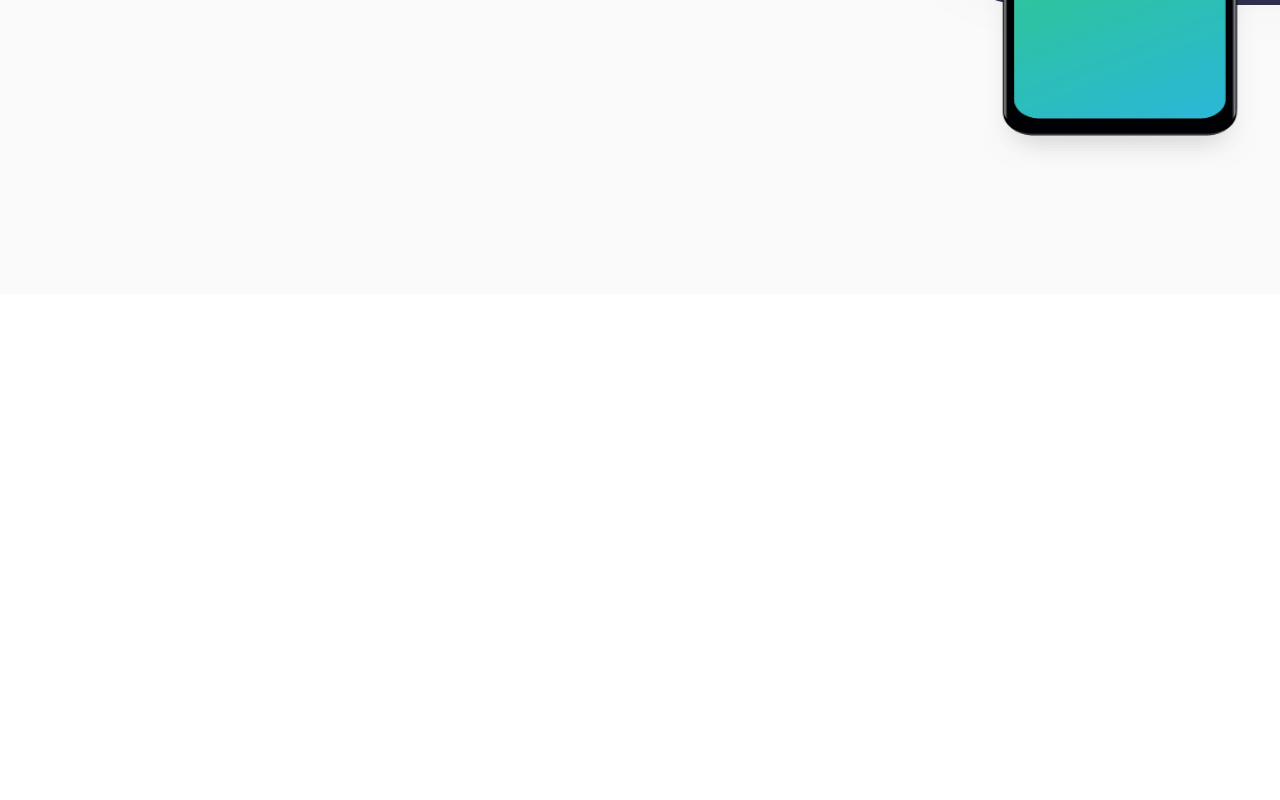
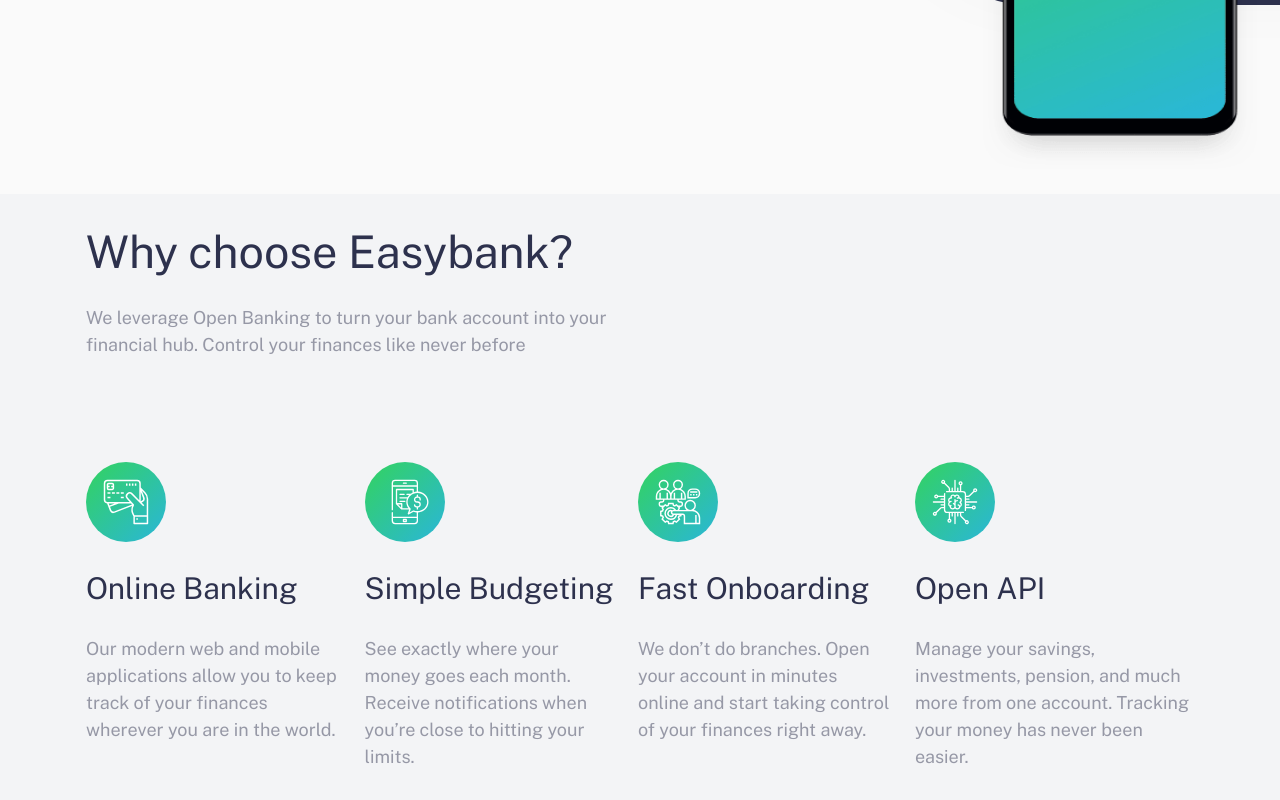
Before and after one commit to jaomanoel/easybank, a Next.js app: page / in a window 1280 px wide. Shown: the part 596-1396 px from the top of the page. Before the commit the page ends 890 px from the top, so only its background shows below. Built offline with nearby package versions, Linux system fonts and the light colour scheme.

Commit message:
Created section of characteristic

```diff
--- /dev/null
+++ b/src/components/Card/Card.tsx
@@ -0,0 +1,23 @@
+/* eslint-disable @next/next/no-img-element */
+import { type } from "os";
+import React from "react";
+
+export type CardProps = {
+    image: string;
+    title: string;
+    desc: string;
+};
+
+const Card: React.FC<CardProps> = ({ image, title, desc }) => {
+    return (
+        <div className="flex flex-col items-center md:items-start gap-24">
+            <img className="w-32 h-32" src={image} alt={title} />
+            <h3 className="text-dark-blue text-[2.8rem] md:text-[3rem]">
+                {title}
+            </h3>
+            <p className="text-grayish-blue text-center md:text-left text-base md:text-lg ">{desc}</p>
+        </div>
+    );
+};
+
+export { Card };
--- /dev/null
+++ b/src/components/Card/index.ts
@@ -0,0 +1 @@
+export {Card} from "./Card";
--- /dev/null
+++ b/src/hooks/useCard.ts
@@ -0,0 +1,40 @@
+import { CardProps } from "@/components/Card/Card";
+import { useState } from "react";
+
+export const useCard = () => {
+    const [items, setItems] = useState<CardProps[]>([
+        {
+            image: "./icons/icon-online.svg",
+            title: "Online Banking",
+            desc: "Our modern web and mobile applications allow you to keep track of your finances wherever you are in the world.",
+        },
+        {
+            image: "./icons/icon-budgeting.svg",
+            title: "Simple Budgeting",
+            desc: "See exactly where your money goes each month. Receive notifications when you’re close to hitting your limits.",
+        },
+        {
+            image: "./icons/icon-onboarding.svg",
+            title: "Fast Onboarding",
+            desc: "We don’t do branches. Open your account in minutes online and start taking control of your finances right away.",
+        },
+        {
+            image: "./icons/icon-api.svg",
+            title: "Open API",
+            desc: " Manage your savings, investments, pension, and much more from one account. Tracking your money has never been easier.",
+        },
+    ]);
+
+    function getItems(): CardProps[] {
+        return items;
+    }
+
+    function setItem(item: CardProps) {
+        setItems([...items, item]);
+    }
+
+    return {
+        getItems,
+        setItem,
+    };
+};
--- a/src/templates/Home/index.tsx
+++ b/src/templates/Home/index.tsx
@@ -3,6 +3,8 @@
 
 import { Public_Sans } from "next/font/google";
 import { Hero } from "@/components/Hero";
+import { useCard } from "@/hooks/useCard";
+import { Card } from "@/components/Card";
 
 const public_sans = Public_Sans({
     subsets: ["latin"],
@@ -10,10 +12,35 @@
 });
 
 function Home() {
+    const card = useCard();
+
     return (
         <div className={public_sans.className + " h-[100vh]"}>
             <Header />
             <Hero />
+            <section className="w-full bg-light-grayish-blue flex items-center justify-center md:-translate-y-100 py-60 md:py-30">
+                <div className="w-full max-w-screen-default flex flex-col items-center md:items-start gap-24 px-16 xl:px-16 ">
+                    <h2 className="text-dark-blue text-[3.2rem] md:text-[4.5rem] text-center md:text-left leading-tight">
+                        Why choose Easybank?
+                    </h2>
+                    <p className="text-grayish-blue text-center md:text-left text-base md:text-lg md:max-w-[50%]">
+                        We leverage Open Banking to turn your bank account into
+                        your financial hub. Control your finances like never
+                        before
+                    </p>
+
+                    <div className="w-full flex flex-col md:flex-row items-center md:items-start justify-center md:justify-between gap-24 pt-24 md:pt-32">
+                        {card.getItems().map((item, index) => (
+                            <Card
+                                key={index}
+                                image={item.image}
+                                title={item.title}
+                                desc={item.desc}
+                            />
+                        ))}
+                    </div>
+                </div>
+            </section>
         </div>
     );
 }
```
